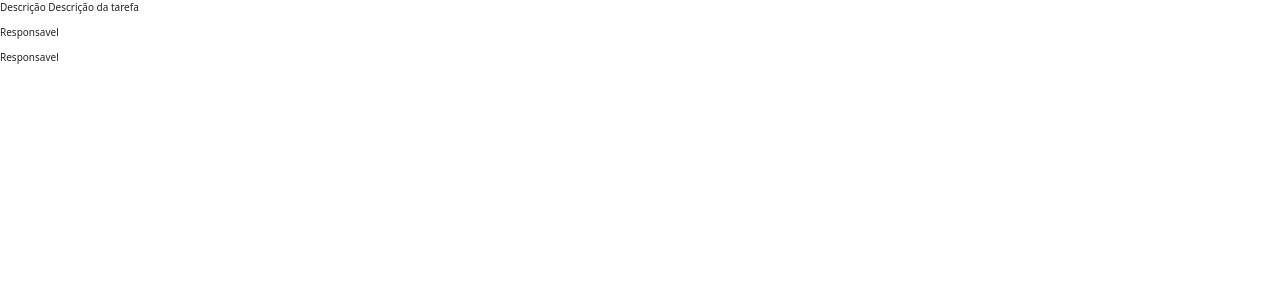
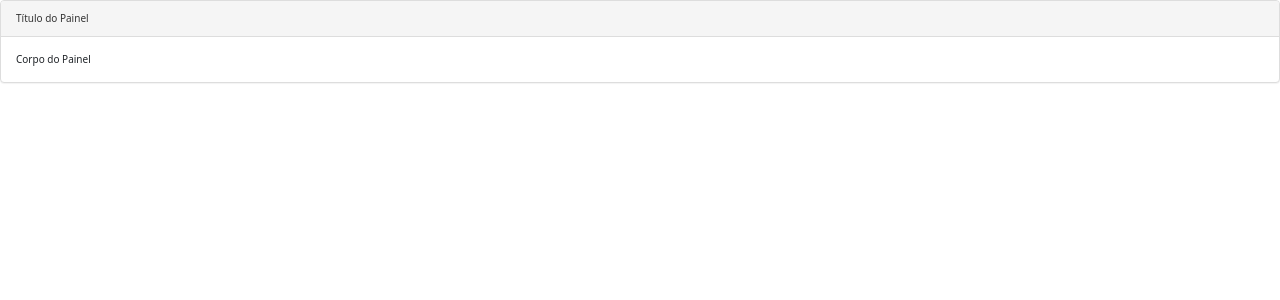
Before and after one commit to amandaxm/curso-angular-diretivas, an Angular app: page / in a window 1280 px wide. Shown: the top 300 px of the page. Built offline with nearby package versions, Linux system fonts and the light colour scheme.

Commit message:
ng-content

```diff
--- a/src/app/app.component.html
+++ b/src/app/app.component.html
@@ -6,4 +6,20 @@
  <!-- <app-diretiva-ngclass></app-diretiva-ngclass>
   -->
   <!-- <app-diretiva-ngstyle></app-diretiva-ngstyle>
-  --> <app-operador-elvis></app-operador-elvis>
+  -->
+  <!-- <app-operador-elvis></app-operador-elvis>
+ -->
+
+ <!--  <app-exempllo-ng-content>Conteudo passado para o componente
+
+    <app-operador-elvis></app-operador-elvis>
+  </app-exempllo-ng-content>
+ -->
+  <app-exempllo-ng-content>
+      <div class="titulo">Título do Painel
+      </div>
+      <div class="corpo">Corpo do Painel
+    </div>
+
+    <app-operador-elvis></app-operador-elvis>
+  </app-exempllo-ng-content>
--- a/src/app/app.module.ts
+++ b/src/app/app.module.ts
@@ -8,6 +8,7 @@ import { DiretivaNgforComponent } from './diretiva-ngfor/diretiva-ngfor.componen
 import { DiretivaNgclassComponent } from './diretiva-ngclass/diretiva-ngclass.component';
 import { DiretivaNgstyleComponent } from './diretiva-ngstyle/diretiva-ngstyle.component';
 import { OperadorElvisComponent } from './operador-elvis/operador-elvis.component';
+import { ExemplloNgContentComponent } from './exempllo-ng-content/exempllo-ng-content.component';
 
 @NgModule({
   declarations: [
@@ -18,6 +19,7 @@ import { OperadorElvisComponent } from './operador-elvis/operador-elvis.componen
     DiretivaNgclassComponent,
     DiretivaNgstyleComponent,
     OperadorElvisComponent,
+    ExemplloNgContentComponent,
   ],
   imports: [
     BrowserModule,
--- /dev/null
+++ b/src/app/exempllo-ng-content/exempllo-ng-content.component.html
@@ -0,0 +1,8 @@
+<div class="panel panel-default">
+    <div class="panel-heading">
+      <ng-content select=".titulo"></ng-content>
+    </div>
+    <div class="panel-body">
+      <ng-content select=".corpo"></ng-content>
+    </div>
+  </div>
--- /dev/null
+++ b/src/app/exempllo-ng-content/exempllo-ng-content.component.ts
@@ -0,0 +1,15 @@
+import { Component, OnInit } from '@angular/core';
+
+@Component({
+  selector: 'app-exempllo-ng-content',
+  templateUrl: './exempllo-ng-content.component.html',
+  styleUrls: ['./exempllo-ng-content.component.css']
+})
+export class ExemplloNgContentComponent implements OnInit {
+
+  constructor() { }
+
+  ngOnInit(): void {
+  }
+
+}
```
Also changed, not shown: src/app/exempllo-ng-content/exempllo-ng-content.component.css (added), 1 other file (tests, documents, lock files or other folders).
